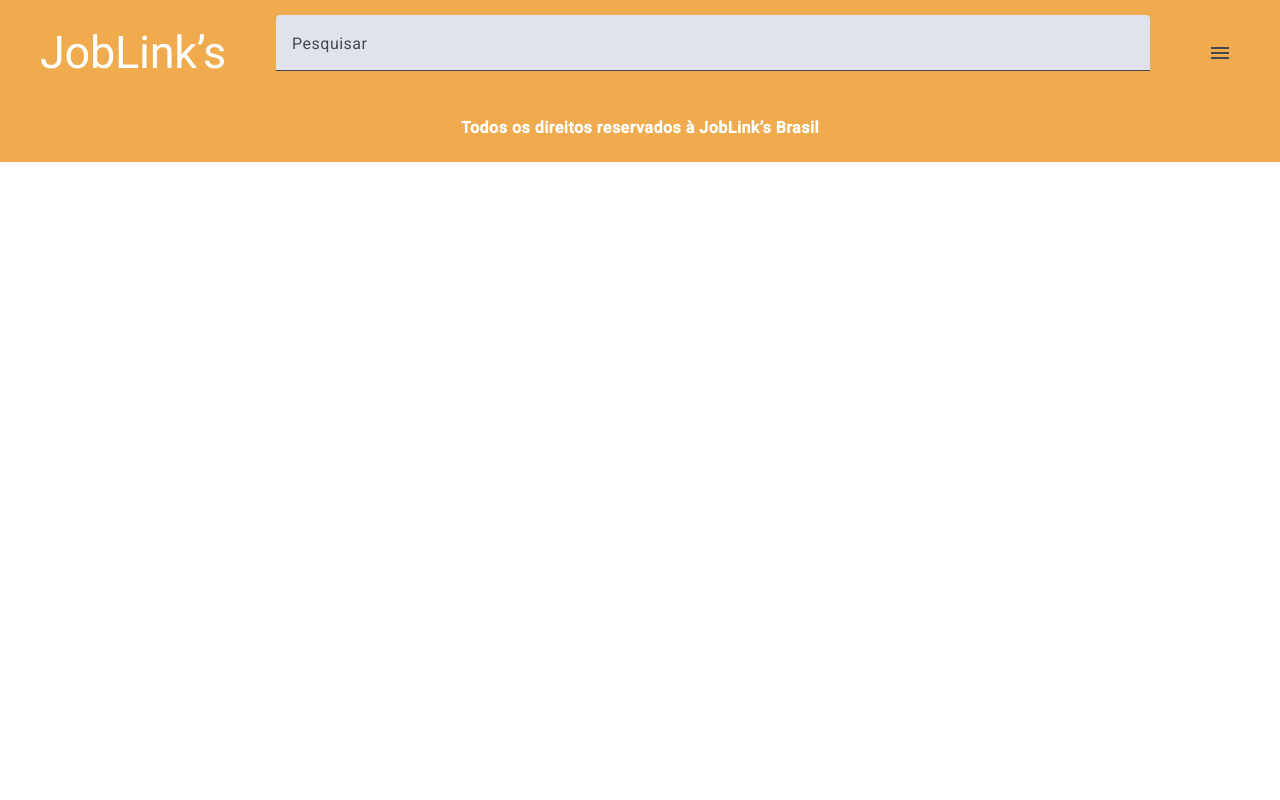
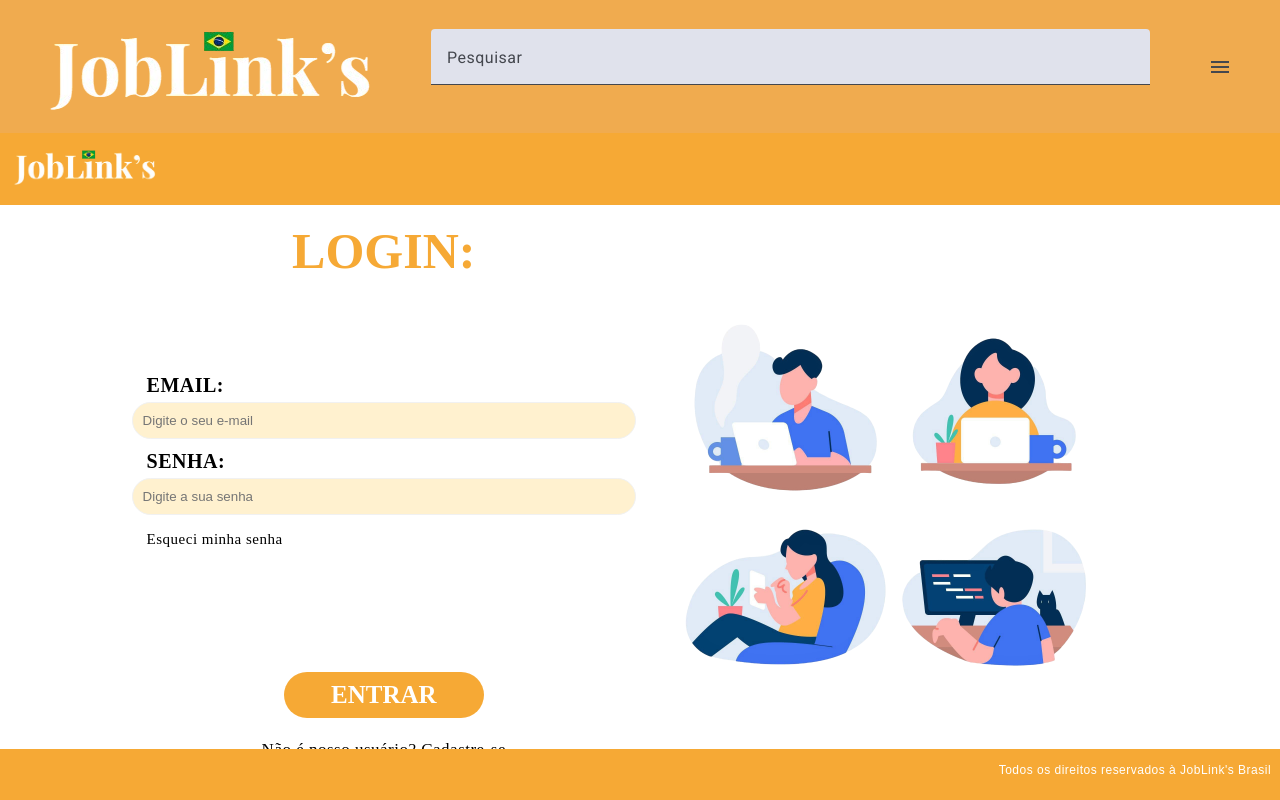
Before and after one commit to Victortorreto/JobLinksBrasil-Front, an Angular app: page /login in a window 1280 px wide. Before the commit this address led to /. Shown: the top 800 px of the page. Built offline with nearby package versions, Linux system fonts and the light colour scheme.

Commit message:
Corrigindo erros ao abrir página de login

```diff
--- a/angular.json
+++ b/angular.json
@@ -97,8 +97,10 @@
             "assets": [
               {
                 "glob": "**/*",
-                "input": "public"
-              }
+                "input": "src/assets",
+                "output": "assets"
+              },
+              "src/favicon.ico"
             ],
             "styles": [
               "@angular/material/prebuilt-themes/azure-blue.css",
--- a/package.json
+++ b/package.json
@@ -24,6 +24,7 @@
     "@angular/router": "^18.2.0",
     "@angular/ssr": "^18.2.8",
     "express": "^4.18.2",
+    "ng": "^0.0.0",
     "rxjs": "~7.8.0",
     "tslib": "^2.3.0",
     "zone.js": "~0.14.10"
--- a/src/app/app-routing.module.ts
+++ b/src/app/app-routing.module.ts
@@ -10,12 +10,14 @@ import { PerfilComponent } from './perfil/perfil.component';
 import { VagasComponent } from './vagas/vagas.component';
 import { MensagensComponent } from './mensagens/mensagens.component';
 import { NotificacaoComponent } from './notificacao/notificacao.component';
+import { LoginComponent } from './login/login.component';
 
 const routes: Routes = [
   {path: 'test', component:TestComponent},
   {path: 'itemdropdown', component:ItemDropdownComponent},
   {path: 'conecta', component:ConectaComponent},
 
+  {path: 'login', component:LoginComponent},
   {path: 'perfil', component:PerfilComponent},
   {path: 'vagas', component:VagasComponent},
   {path: 'mensagens', component:MensagensComponent},
--- a/src/app/app.component.html
+++ b/src/app/app.component.html
@@ -1,10 +1,11 @@
 <header>
   <nav class="container">
-    <h1>JobLink’s</h1>
-    <!-- <img src="/assets/logo.png" class="logo">
-     -->
+
+     <img src="assets/logo.png" class="logo">
+
 
     <!--
+    <h1>JobLink’s</h1>
     <form action="#" method="get">
       <input type="text" name="pesquisa" placeholder="Pesquisa de busca">
     </form> -->
@@ -36,6 +37,10 @@
     <mat-icon>home</mat-icon>
     Home
   </button>
+  <button mat-menu-item routerLink="/login" routerLinkActive="active">
+    <mat-icon>person</mat-icon>
+    Login
+  </button>
   <button mat-menu-item routerLink="/perfil" routerLinkActive="active">
     <mat-icon>person</mat-icon>
     Perfil
--- a/src/app/login/login.component.html
+++ b/src/app/login/login.component.html
@@ -11,7 +11,7 @@
 <body>
     <div class="container">
         <header>
-            <img src="/src/assets/logo.png" alt="magem Login" class="JobLink">
+            <img src="/assets/logo.png" alt="Imagem Login" class="JobLink">
         </header>
         <main>
             <div class="geral">
@@ -36,7 +36,7 @@
                     </div>
                 </div>
                 <div class="illustrations">
-                    <img src="/src/assets/imagem_login.png" alt="imagem Login">
+                    <img src="/assets/imagem_login.png" alt="Imagem Login">
                 </div>
             </div>
 
```
Also changed, not shown: 1 other file (tests, documents, lock files or other folders).
